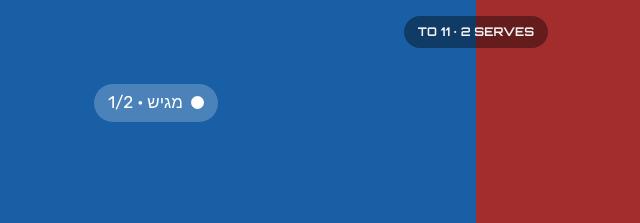
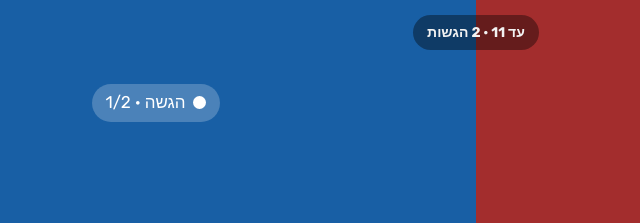
Before and after one commit to IdoFeffer/Ping-Pong-Scoreboard, a plain HTML site: page index.html in a window 1280 px wide. Both pictures are taken after a click on the button "התחל משחק". Shown: the top 223 px of the page, 164-804 px from the left. Drawn offline with Linux system fonts and the light colour scheme.

Commit message:
Translate center rules label and rename serving to serve

```diff
--- a/css/style.css
+++ b/css/style.css
@@ -475,6 +475,13 @@ h1 {
   font-weight: var(--fw-bold);
   font-size: var(--fs-caption);
   white-space: nowrap;
+  direction: var(--text-dir);
+}
+
+/* Hebrew: Orbitron has no Hebrew letters, so use the text font */
+:root[lang="he"] .mid {
+  font-family: var(--font-body);
+  font-size: var(--fs-small);
 }
 
 .mid.deuce {
--- a/main.js
+++ b/main.js
@@ -54,18 +54,21 @@
       player: 'שחקן',
       playerName: 'שם שחקן',
       color: 'צבע',
-      firstServe: 'מגיש ראשון',
+      firstServe: 'הגשה ראשונה',
       settings: 'הגדרות',
       fullscreen: 'מסך מלא',
       swap: 'החלפת צדדים',
       undo: 'ביטול נקודה אחרונה',
       rematch: 'משחק חוזר',
       toSettings: 'להגדרות',
-      serving: 'מגיש',
+      serving: 'הגשה',
       wins: 'ניצחונות',
       deuce: 'דיוס',
       advantage: 'יתרון',
       won: (name) => `${name} ניצח`,
+      // Game rules in the center label, e.g. "עד 11 · 2 הגשות"
+      rules: (target, every) =>
+        `עד ${target} · ${every === 1 ? 'הגשה אחת' : `${every} הגשות`}`,
     },
     en: {
       title: 'Ping Pong Scoreboard',
@@ -77,18 +80,20 @@
       player: 'Player',
       playerName: 'Player name',
       color: 'Color',
-      firstServe: 'Serves first',
+      firstServe: 'First serve',
       settings: 'Settings',
       fullscreen: 'Fullscreen',
       swap: 'Swap sides',
       undo: 'Undo last point',
       rematch: 'Rematch',
       toSettings: 'Settings',
-      serving: 'Serving',
+      serving: 'Serve',
       wins: 'Wins',
       deuce: 'Deuce',
       advantage: 'Advantage',
       won: (name) => `${name} wins`,
+      // Game rules in the center label, e.g. "TO 11 · 2 SERVES"
+      rules: (target, every) => `TO ${target} · ${every} SERVE${every > 1 ? 'S' : ''}`,
     },
   }
 
@@ -359,7 +364,7 @@
     const totalGames = game.wins[0] + game.wins[1]
     half.querySelector('.gw').textContent = totalGames ? `${t('wins')}: ${game.wins[p]}` : ''
 
-    // "Serving" badge, e.g. "מגיש · 1/2" / "Serving · 1/2"
+    // "Serve" badge, e.g. "הגשה · 1/2" / "Serve · 1/2"
     const badge = half.querySelector('.srv')
     badge.classList.toggle('on', !gameOver && server.player === p)
     badge.querySelector('.st').textContent =
@@ -379,8 +384,7 @@
         a === b ? t('deuce') : `${t('deuce')} · ${t('advantage')}: ${cfg.names[a > b ? 0 : 1]}`
     } else {
       label.className = 'mid'
-      const plural = cfg.every > 1 ? 'S' : ''
-      label.textContent = `TO ${cfg.target} · ${cfg.every} SERVE${plural}`
+      label.textContent = t('rules')(cfg.target, cfg.every)
     }
   }
 
```
Also changed, not shown: 1 other file.
